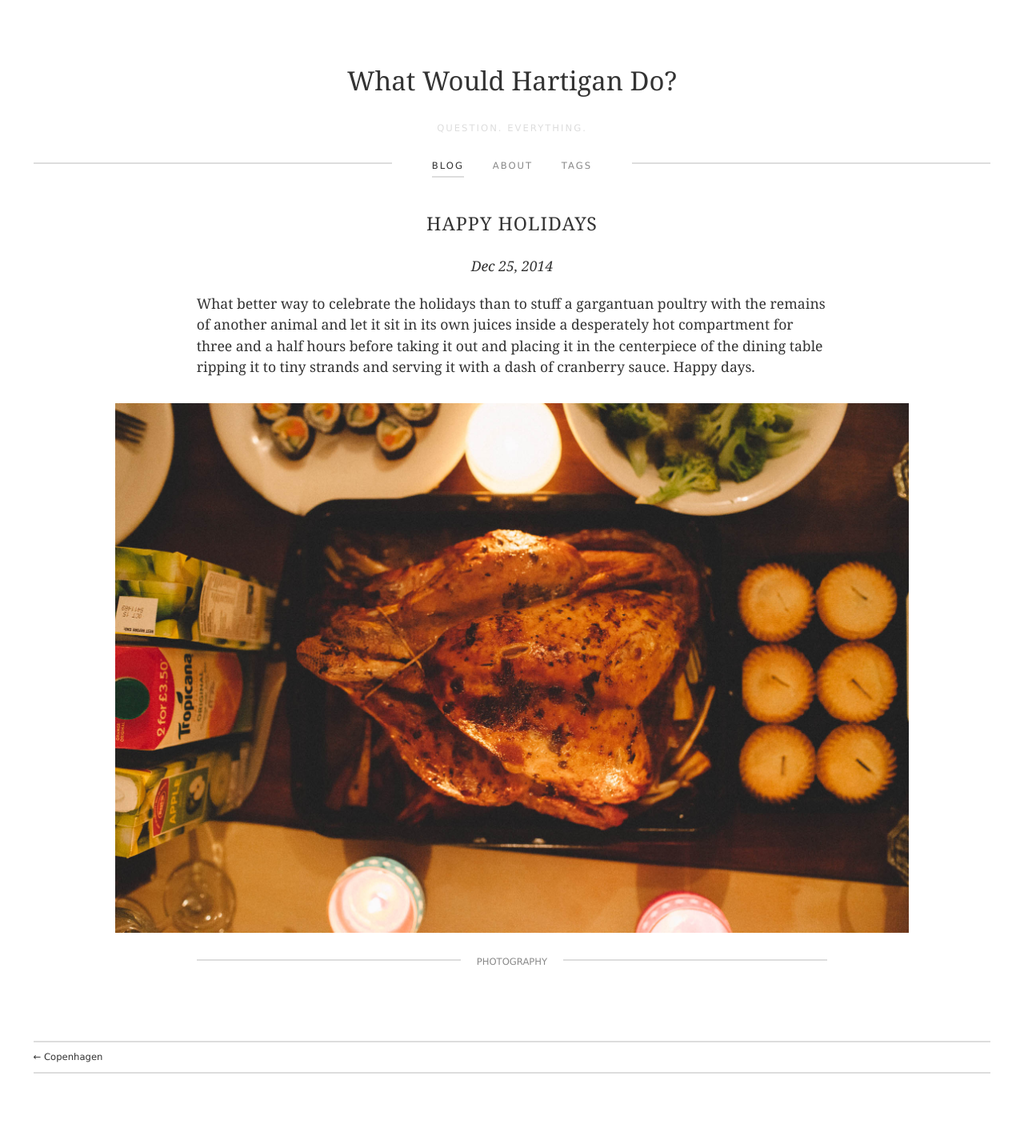
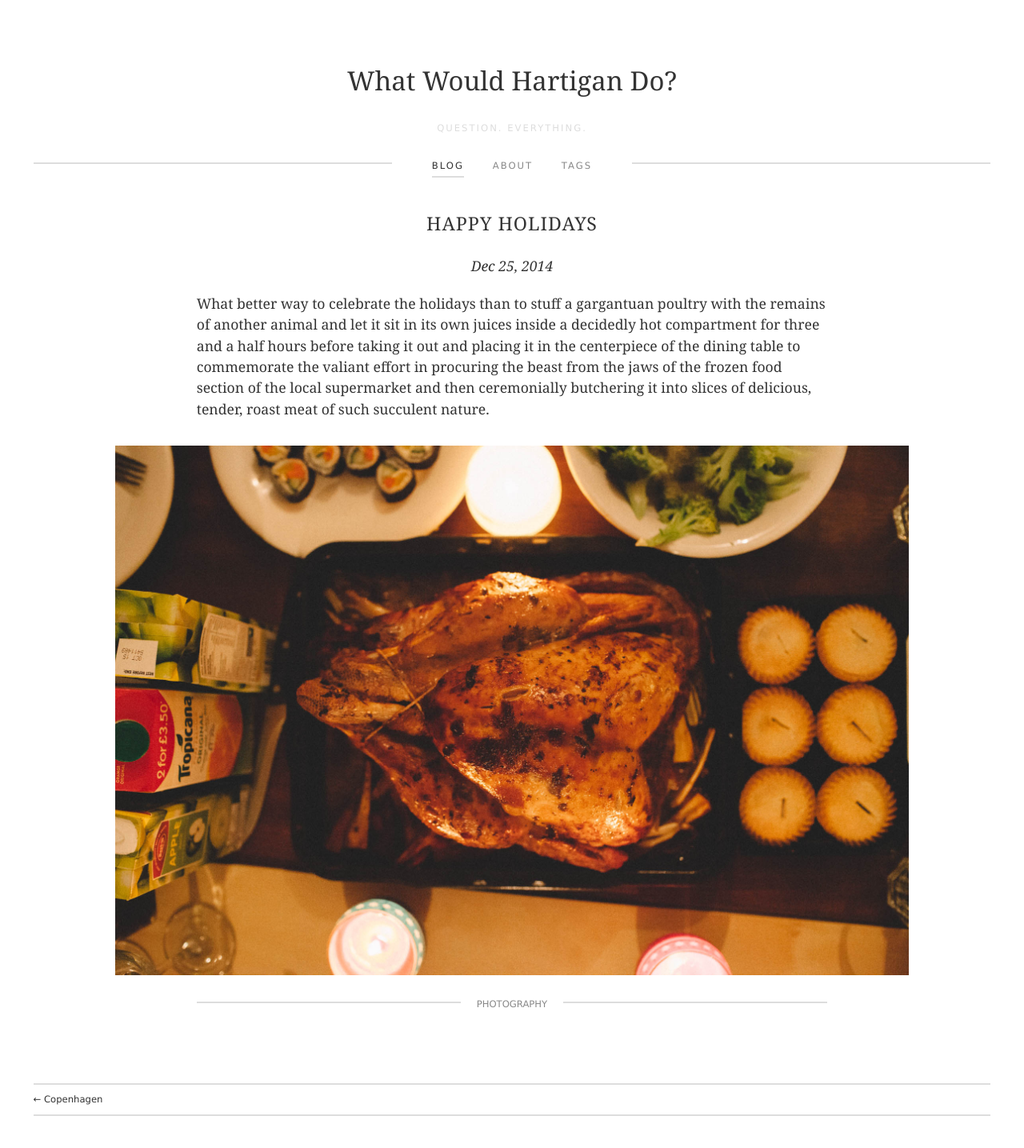
Before and after one commit to dfeng/blog, a Jekyll site: the page built from _posts/2014-12-25-happy-holidays.md, in a window 1280 px wide. Shown: the whole page at 80% size. Built offline with Jekyll 4.4.1, drawn with Linux system fonts in a browser that asks for light colours; nearby versions of some CDN libraries; before the commit the page ends 1382 px from its top, so only the background shows below that.

Commit message:
happy holidays

```diff
--- a/_posts/2014-12-25-happy-holidays.md
+++ b/_posts/2014-12-25-happy-holidays.md
@@ -7,7 +7,6 @@ published: True
 tagline:
 ---
 
-What better way to celebrate the holidays than to stuff a gargantuan poultry with the remains of another animal and let it sit in its own juices inside a desperately hot compartment for three and a half hours before taking it out and placing it in the centerpiece of the dining table
- ripping it to tiny strands and serving it with a dash of cranberry sauce. Happy days.
+What better way to celebrate the holidays than to stuff a gargantuan poultry with the remains of another animal and let it sit in its own juices inside a decidedly hot compartment for three and a half hours before taking it out and placing it in the centerpiece of the dining table to commemorate the valiant effort in procuring the beast from the jaws of the frozen food section of the local supermarket and then ceremonially butchering it into slices of delicious, tender, roast meat of such succulent nature.
 
 ![](/img/IMG_8896.jpg)
```
